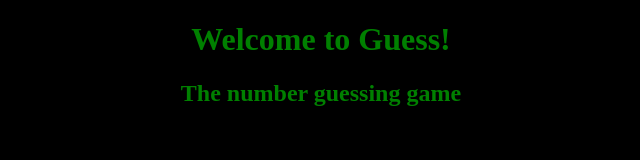
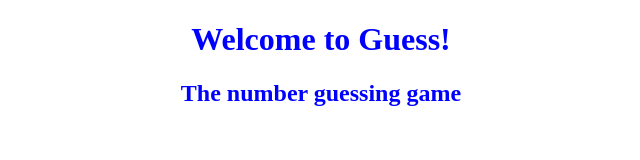
Before and after one commit to bdrakester/guess, a plain HTML site: page index.html in a window 1280 px wide. Shown: the whole page, without its empty margins (319-959 px from the left). Drawn offline with Linux system fonts and the light colour scheme.

Commit message:
Updated css

```diff
--- a/css/style.css
+++ b/css/style.css
@@ -1,7 +1,7 @@
 .title {
-	color: green;
+	color: blue;
 	text-align: center;
 }
 body {
-	background-color: black;
+	background-color: white;
 }
```
